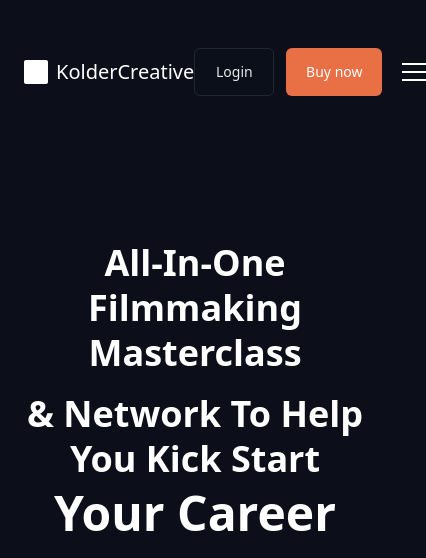
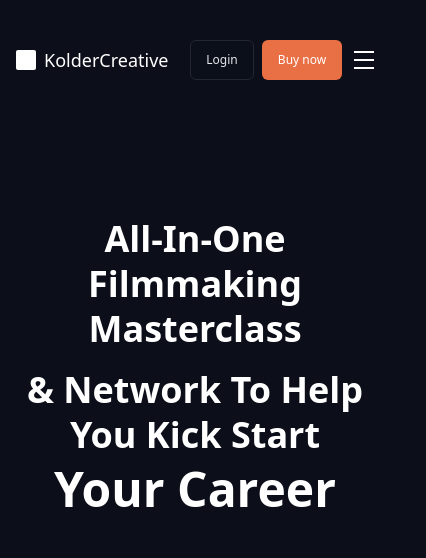
Before and after one commit to ASAD1298/landing-page-project, a plain HTML site: page index.html in a window 390 px wide. Shown: the top 558 px of the page, 426 px wide, since content can reach past the window. Drawn offline with nearby package versions, Linux system fonts and the light colour scheme.

Commit message:
initial commit

```diff
--- a/index.html
+++ b/index.html
@@ -72,12 +72,12 @@
 
 <!-- NAV -->
 <header id="mainHeader" class="sticky top-0 z-50 bg-[#0C0F19] text-white">
-  <div class="flex items-center justify-between px-6 md:px-10 py-6">
+  <div class="flex items-center justify-between px-4 md:px-10 py-4">
 
     <!-- Logo -->
     <div class="flex items-center gap-2">
-      <div class="w-6 h-6 bg-white rounded-sm"></div>
-      <span class="text-xl font-medium">KolderCreative</span>
+      <div class="w-5 h-5 md:w-6 md:h-6 bg-white rounded-sm"></div>
+      <span class="text-lg md:text-xl font-medium">KolderCreative</span>
     </div>
 
     <!-- Desktop Nav -->
@@ -88,31 +88,34 @@
     </nav>
 
     <!-- Buttons + Mobile Toggle -->
-    <div class="flex items-center gap-3">
-      <button class="group relative overflow-hidden inline-flex items-center justify-center w-20 h-12 rounded-md bg-[#0B0F19] text-gray-200 text-sm font-medium border border-[#232730]">
+    <div class="flex items-center gap-2 md:gap-3">
+      <!-- Login -->
+      <button class="group relative overflow-hidden inline-flex items-center justify-center w-16 md:w-20 h-10 md:h-12 rounded-md bg-[#0B0F19] text-gray-200 text-xs md:text-sm font-medium border border-[#232730]">
         <span class="relative z-10">Login</span>
         <span class="absolute inset-0 bg-[#232730] -translate-x-full group-hover:translate-x-0 transition-transform duration-700 ease-in-out"></span>
       </button>
-      <button class="group relative overflow-hidden inline-flex items-center justify-center w-24 h-12 rounded-md bg-[#E96F44] text-white text-sm font-medium">
+      <!-- Buy Now -->
+      <button class="group relative overflow-hidden inline-flex items-center justify-center w-20 md:w-24 h-10 md:h-12 rounded-md bg-[#E96F44] text-white text-xs md:text-sm font-medium">
         <span class="relative z-10">Buy now</span>
         <span class="absolute inset-0 bg-[#33AAB2] -translate-x-full group-hover:translate-x-0 transition-transform duration-700 ease-in-out"></span>
       </button>
 
       <!-- Mobile Hamburger -->
-      <button id="menuToggle" class="md:hidden flex flex-col gap-1.5 ml-2">
-        <span class="w-6 h-0.5 bg-white"></span>
-        <span class="w-6 h-0.5 bg-white"></span>
-        <span class="w-6 h-0.5 bg-white"></span>
+      <button id="menuToggle" class="md:hidden flex flex-col gap-1.5 ml-1">
+        <span class="w-5 h-0.5 bg-white"></span>
+        <span class="w-5 h-0.5 bg-white"></span>
+        <span class="w-5 h-0.5 bg-white"></span>
       </button>
     </div>
   </div>
 
   <!-- Mobile Menu -->
-<div id="mobileMenu" class="hidden flex-col space-y-4 px-6 pb-6 md:hidden bg-[#0C0F19] border-t border-gray-700">
-  <a href="#" class="hover:text-[#96989C] transition">Modules</a>
-  <a href="#" class="hover:text-[#96989C] transition">Pricing</a>
-  <a href="#" class="hover:text-[#96989C] transition">Jobs</a>
-</div>
+  <div id="mobileMenu" class="hidden flex-col space-y-4 px-6 pb-6 md:hidden bg-[#0C0F19] border-t border-gray-700">
+    <a href="#" class="hover:text-[#96989C] transition">Modules</a>
+    <a href="#" class="hover:text-[#96989C] transition">Pricing</a>
+    <a href="#" class="hover:text-[#96989C] transition">Jobs</a>
+  </div>
+</header>
 
 </header>
 
```
